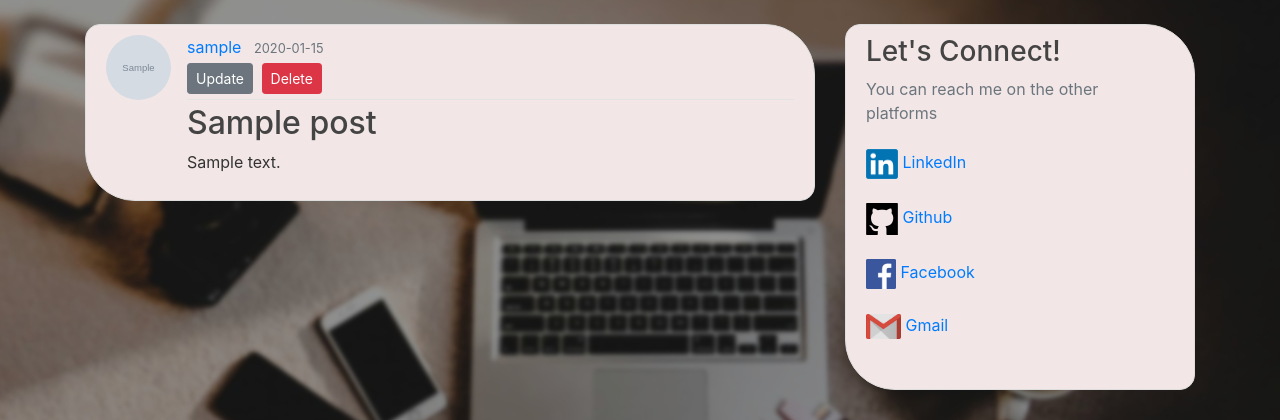
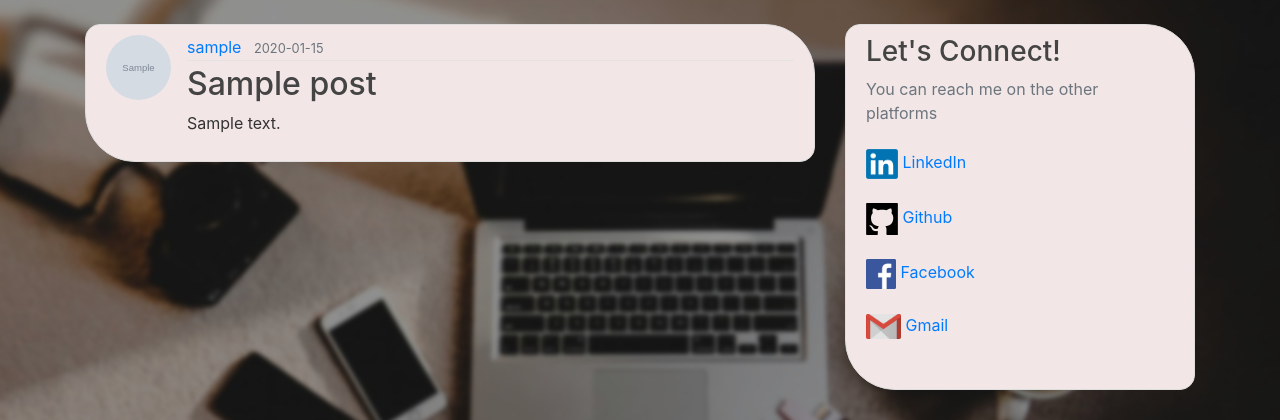
Before and after one commit to aditiabhang/Pocket_Blogging_Website, a Flask app: page /post/1 in a window 1280 px wide. Shown: the part 56-476 px from the top of the page. Run offline with Flask 2, Linux system fonts and the light colour scheme; tables that the repository leaves empty hold one stand-in row (values such as "Sample post"); grey boxes marked "Sample" are stand-in pictures; parts of the project's set-up code (start-up, migrations or seed data) failed here and were passed over; some libraries are stand-ins or nearby versions.

Commit message:
fixed delete functionality

```diff
--- a/pocket_blog/templates/post.html
+++ b/pocket_blog/templates/post.html
@@ -6,34 +6,35 @@
       <div class="article-metadata">
         <a class="mr-2" href="{{ url_for('users.user_posts', username=post.author.username) }}">{{ post.author.username }}</a>
         <small class="text-muted">{{ post.date_posted.strftime('%Y-%m-%d') }}</small>
-            {%  if post.author == current_user %}
+        {% if post.author == current_user %}
+          <div>
+              <a class="btn btn-secondary mt-1 mb-1" href="{{ url_for('posts.update_post', post_id=post.id) }}">Update</a>
+              <form action="{{ url_for('posts.delete_post', post_id=post.id) }}" method="post">
+                <input class="btn btn-danger mt-1 mb-1" type="submit" value="Delete">
+              </form>
+          </div>
         {% endif %}
-        <div>
-            <a class="btn btn-secondary btn-sm mt-1 mb-1" href="{{ url_for('posts.update_post', post_id=post.id) }}">Update</a>
-            <button type="button" class="btn btn-danger btn-sm m-1" data-toggle="modal" data-target="#deleteModal">Delete</button>
-        </div>
       </div>
       <h2 class="article-title">{{ post.title }}</h2>
       <p class="article-content">{{ post.content }}</p>
     </div>
   </article>
-    <!-- Modal -->
-    <div class="modal fade" id="deleteModal" tabindex="-1" role="dialog" aria-labelledby="deleteModalLabel" aria-hidden="true">
-      <div class="modal-dialog" role="document">
-        <div class="modal-content">
-          <div class="modal-header">
-            <h5 class="modal-title" id="deleteModalLabel">Do you really want to delete this post?</h5>
-            <button type="button" class="close" data-dismiss="modal" aria-label="Close">
-              <span aria-hidden="true">&times;</span>
-            </button>
-          </div>
-          <div class="modal-footer">
-            <button type="button" class="btn btn-secondary" data-dismiss="modal">Close</button>
-            <form action="{{ url_for('posts.delete_post', post_id=post.id) }}", method="POST">
-                <input class="btn btn-danger" type="submit" value="Delete">
-            </form>
-          </div>
-        </div>
-      </div>
-    </div>
+{#    <div class="modal fade" id="deleteModal" tabindex="-1" role="dialog" aria-labelledby="deleteModalLabel" aria-hidden="true">#}
+{#      <div class="modal-dialog" role="document">#}
+{#        <div class="modal-content">#}
+{#          <div class="modal-header">#}
+{#            <h5 class="modal-title" id="deleteModalLabel">Delete post?</h5>#}
+{#            <button type="button" class="close" data-dismiss="modal" aria-label="Close">#}
+{#              <span aria-hidden="true">&times;</span>#}
+{#            </button>#}
+{#          </div>#}
+{#          <div class="modal-footer">#}
+{#            <button type="button" class="btn btn-secondary" data-dismiss="modal">Close</button>#}
+{#            <form action="{{ url_for('posts.delete_post', post_id=post.id) }}" method="post">#}
+{#                <input class="btn btn-danger" type="submit" value="Delete">#}
+{#            </form>#}
+{#          </div>#}
+{#        </div>#}
+{#      </div>#}
+{#    </div>#}
 {% endblock content %}
--- a/requirements.txt
+++ b/requirements.txt
@@ -18,6 +18,7 @@ Flask-Mail==0.9.1
 Flask-Migrate==2.5.3
 Flask-Script==2.0.6
 Flask-SQLAlchemy==2.4.3
+Flask-Testing==0.8.0
 Flask-WTF==0.14.3
 graphviz==0.14
 gunicorn==19.9.0
```
Also changed, not shown: pocket_blog/posts/routes.py (line endings or trailing spaces), pocket_blog/static/profile_pics/8126ab21d1f55a85.jpg (added). Lines whose indentation alone changed are shown as unchanged.
